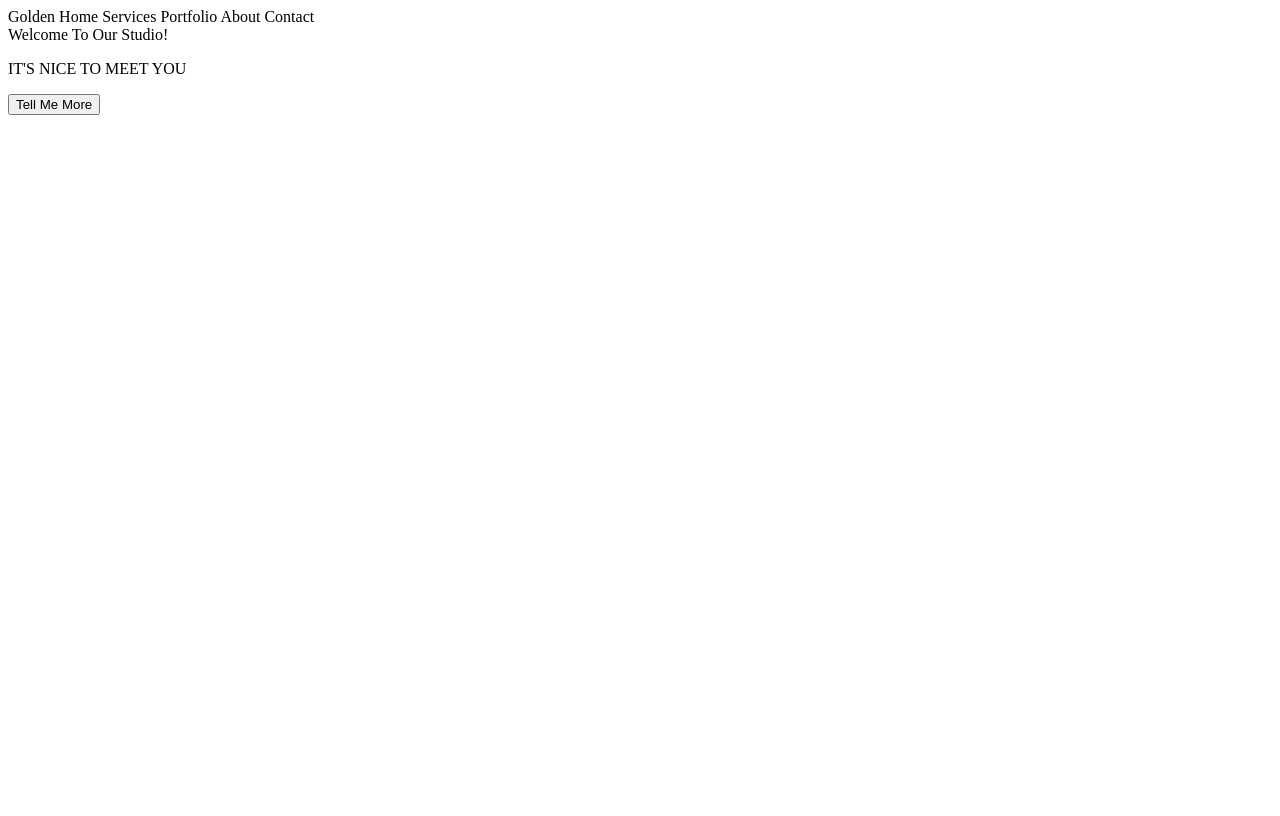
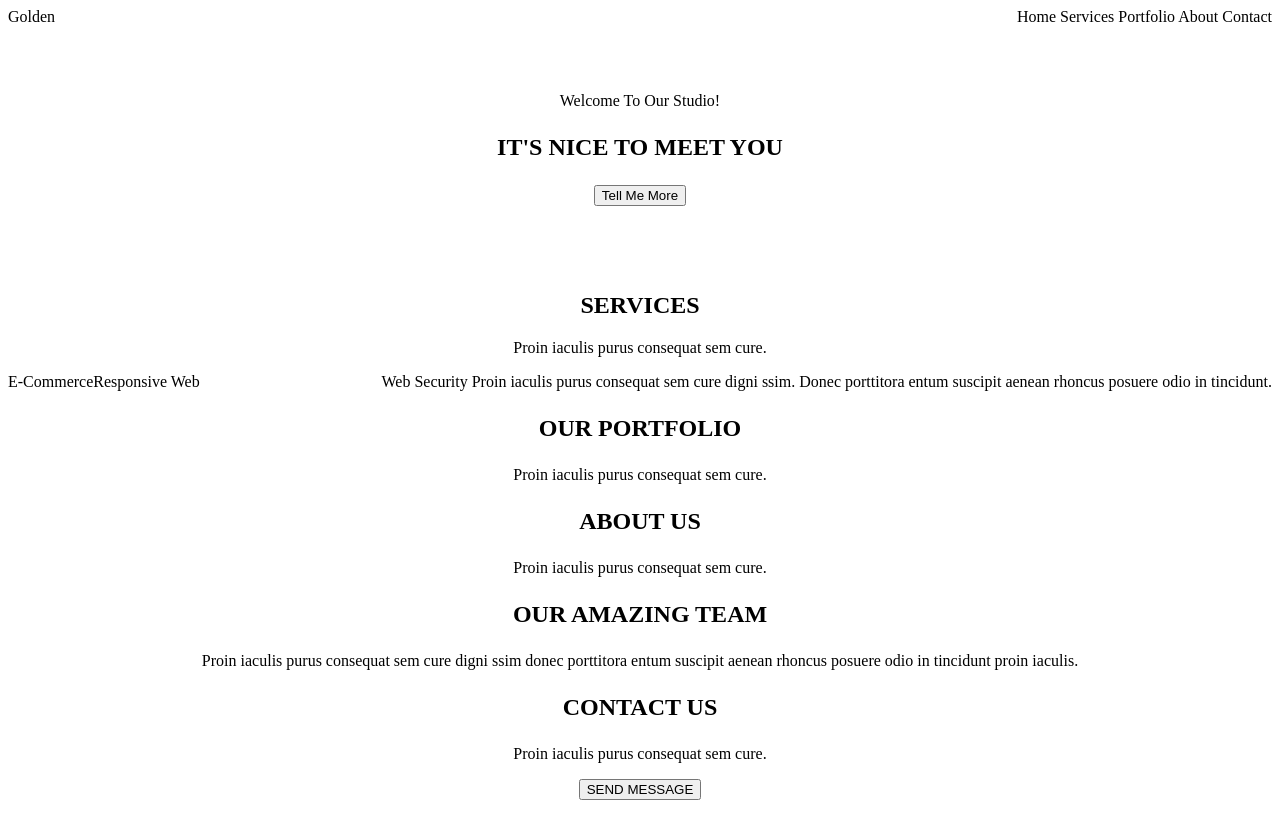
Before and after one commit to Secrefar/ptitsa-debil, a plain HTML site: page hometask.html in a window 1280 px wide. Drawn offline with Linux system fonts and the light colour scheme.

Commit message:
Hometask 1

```diff
--- a/hometask.html
+++ b/hometask.html
@@ -4,13 +4,41 @@
 	<meta charset="UTF-8">
 	<title>Hometask</title>
 	<link rel="stylesheet" href="htstyle.css">
-	Golden Home Services Portfolio About Contact
+	Golden <text style="float: right;"> Home Services Portfolio About Contact </text>
 </head>
 <body>
-	<section class="main section">
-		Welcome To Our Studio!
-		<p>IT'S NICE TO MEET YOU</p>
-		<button>Tell Me More</button>
+	<section class="main-section">
+		<p align="center"> Welcome To Our Studio!</p>
+		<h1><p align="center">IT'S NICE TO MEET YOU</p></h1>
+		<p align="center"><button>Tell Me More</button></p>
 	</section>
+	<section class="services">
+		<h1><div align="center">SERVICES</div></h1>
+		<p align="center">Proin iaculis purus consequat sem cure.</p>
+		<text style="float: left;"> E-Commerce</text>
+		<align="center"> Responsive Web </align>
+		<text style="float: right;"> Web Security Proin iaculis purus consequat sem cure digni ssim. Donec porttitora entum suscipit aenean rhoncus posuere odio in tincidunt. </text>
+	</section>
+	<section class="portfolio">
+		<h1><p align="center">OUR PORTFOLIO</p></h1>
+		<p align="center">Proin iaculis purus consequat sem cure.</p>
+	</section>
+	<section class="about us">
+		<h1><p align="center">ABOUT US</p></h1>
+		<p align="center">Proin iaculis purus consequat sem cure.</p>
+	</section>
+	<section class="team">
+		<h1><p align="center">OUR AMAZING TEAM</p></h1>
+		<p align="center">Proin iaculis purus consequat sem cure digni ssim donec porttitora entum suscipit aenean rhoncus posuere odio in tincidunt proin iaculis.</p>
+	</section>
+	<section class="partners">
+
+	</section>
+	<section class="contact">
+		<h1><p align="center">CONTACT US</p></h1>
+		<p align="center">Proin iaculis purus consequat sem cure.</p>
+		<p align="center"><button>SEND MESSAGE</button></p>
+	</section>
+
 </body>
 </html>
--- a/htstyle.css
+++ b/htstyle.css
@@ -0,0 +1,4 @@
+.main-section {
+	padding: 50px;
+
+}
```
